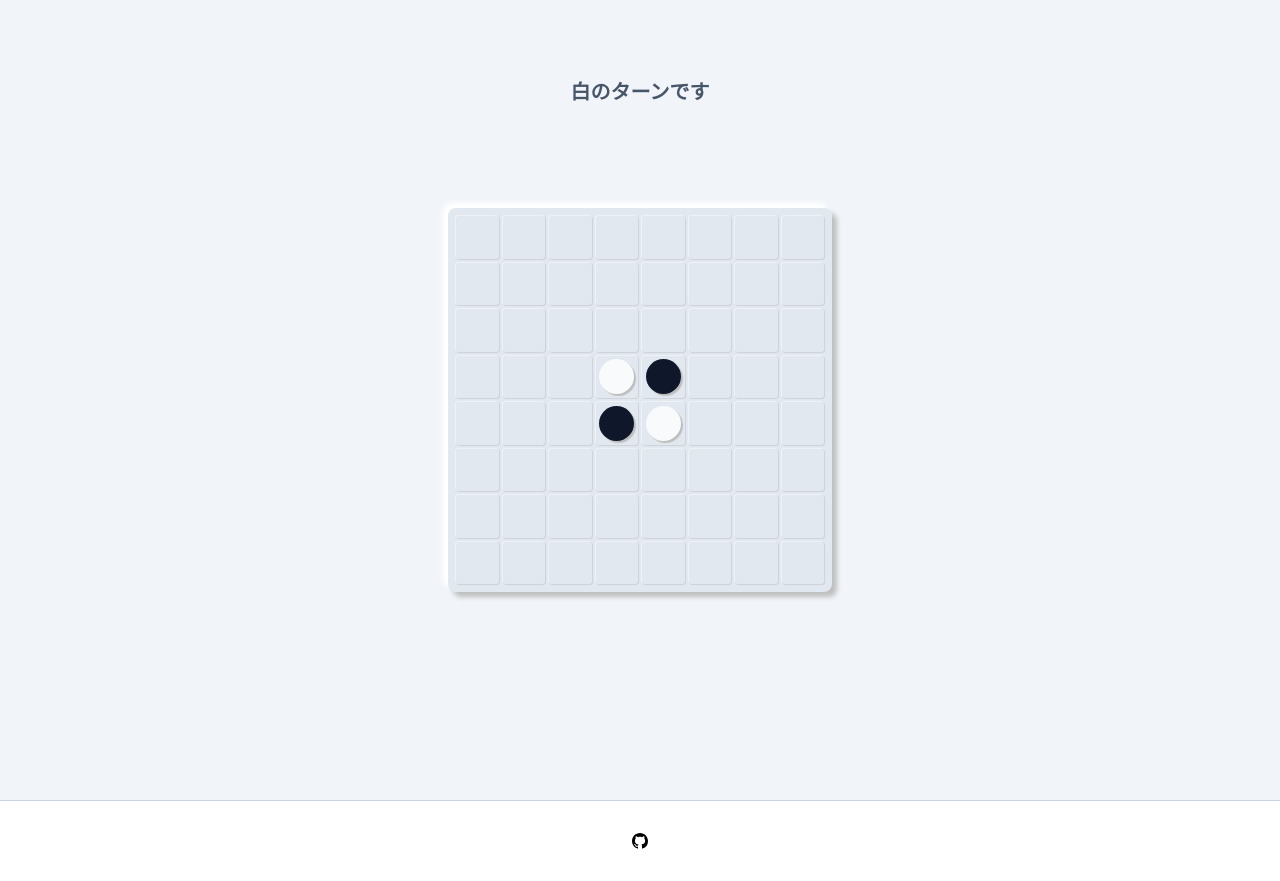
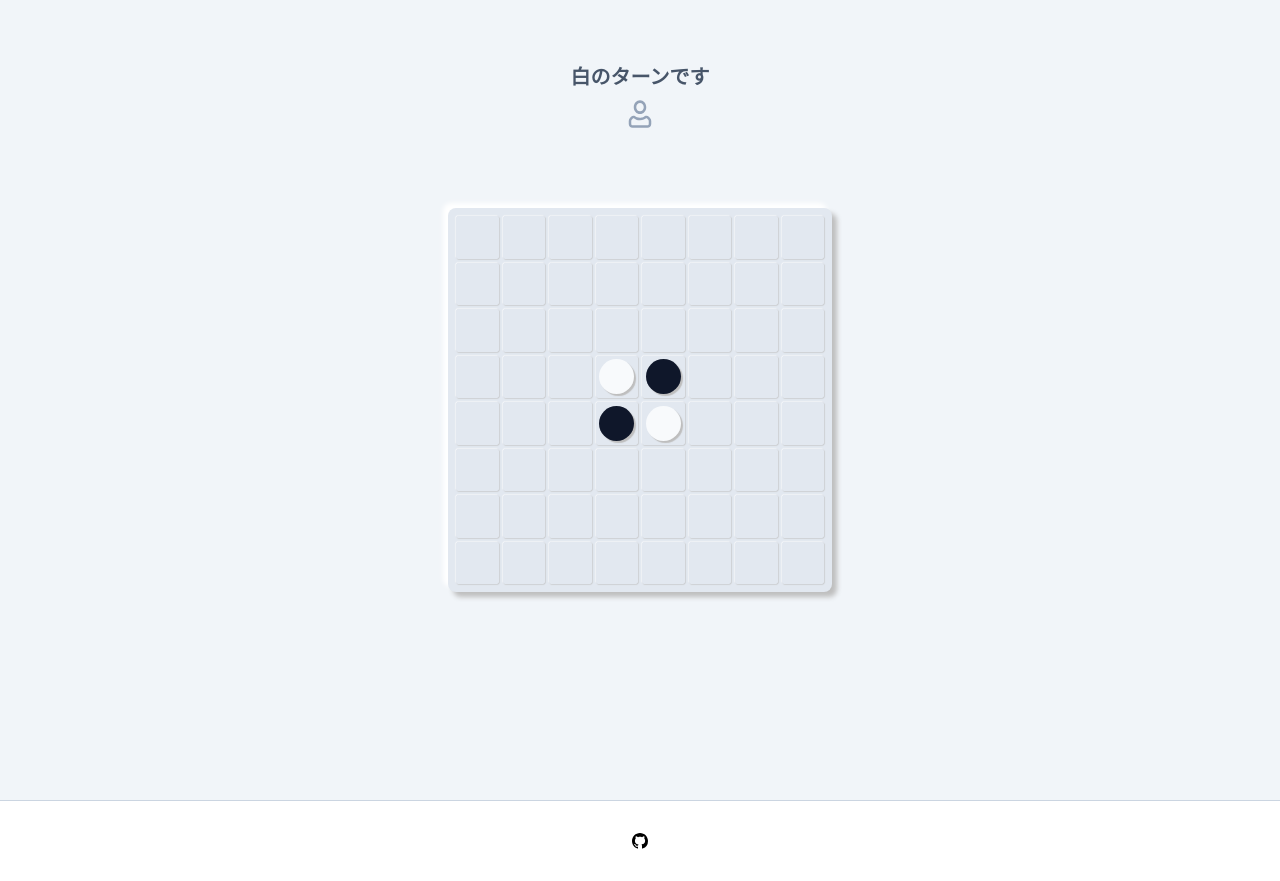
Before and after one commit to ebinase/othello-frontend, a Next.js app: page / in a window 1280 px wide. Both pictures are taken after a click on the button "対人戦". Built offline with nearby package versions, Linux system fonts and the light colour scheme.

Commit message:
tmp: プレイヤー情報の表示を変更

```diff
--- a/src/components/PlayGround/elements/InfoPanel/elements/PlayerInfo/PlayerInfo.tsx
+++ b/src/components/PlayGround/elements/InfoPanel/elements/PlayerInfo/PlayerInfo.tsx
@@ -2,10 +2,11 @@
 
 import useOthello from "../../../../../../dataflow/othello/useOthello";
 import { COLOR_CODE } from "@models/Board/Color"
+import Image from "next/image";
 import PlayerBar from "./PlayerBar";
 
-const PlayerInfo: React.FC = (props) => {
-  const { state, players } = useOthello();
+const PlayerInfo: React.FC = () => {
+  const { state, players, gameMode } = useOthello();
 
   const colorText = state.color === COLOR_CODE.WHITE ? "白" : "黒";
   const theme = state.color === COLOR_CODE.WHITE ? "light" : "dark";
@@ -14,7 +15,7 @@ const PlayerInfo: React.FC = (props) => {
   const data =
     players.active.type === "human"
       ? {
-          message: colorText + "のターンです",
+          message: (gameMode === "PVP" ? colorText: "あなた") + "のターンです",
           status: state.shouldSkip
             ? "置ける場所がありません"
             : state.error?.message ?? "",
@@ -27,6 +28,7 @@ const PlayerInfo: React.FC = (props) => {
   return (
     <div className=" h-full text-center flex flex-col items-center sm:justify-center pb-6 sm:pt-6 pt-10">
       <h2 className="text-slate-600 font-bold text-xl mb-2">{data.message}</h2>
+      {state.isInitialized ? ( players.active.type === "human" ? <Image src="/icon_human.svg" alt="settings icon" width={30} height={30} /> : <Image src="/icon_bot.svg" alt="settings icon" width={30} height={30} />) : undefined}
       <p className="text-xs text-slate-400 animate-pulse h-4">{data.status}</p>
     </div>
   );
```
Also changed, not shown: public/icon_human.svg (added).
